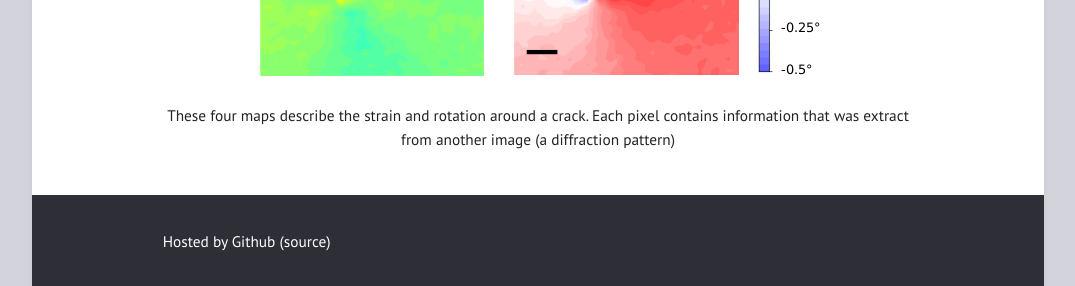
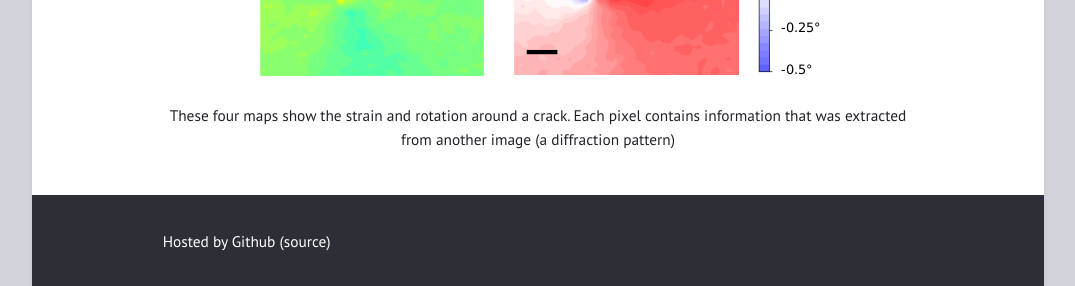
Before and after one commit to phillipcrout/phillipcrout.github.io, a Jekyll site: the page built from research.md, in a window 1280 px wide and 900 px high, scrolled down 1616 px. Shown: the part 611-897 px from the top of the window, without its empty margins (102-1177 px from the left). Built offline with Jekyll 4.4.1, drawn with Linux system fonts in a browser that asks for light colours.

Commit message:
copy edits in reasearch.md

```diff
--- a/research.md
+++ b/research.md
@@ -42,7 +42,7 @@ There is a belief in the material science community that electron microscopists
 <figure>
 <center><img src="./../images/strain_maps.png">
 <figcaption>
-These four maps describe the strain and rotation around a crack. Each pixel contains information that was extract from another image (a diffraction pattern)</figcaption>
+These four maps show the strain and rotation around a crack. Each pixel contains information that was extracted from another image (a diffraction pattern)</figcaption>
 </center>
 </figure>
 
```
